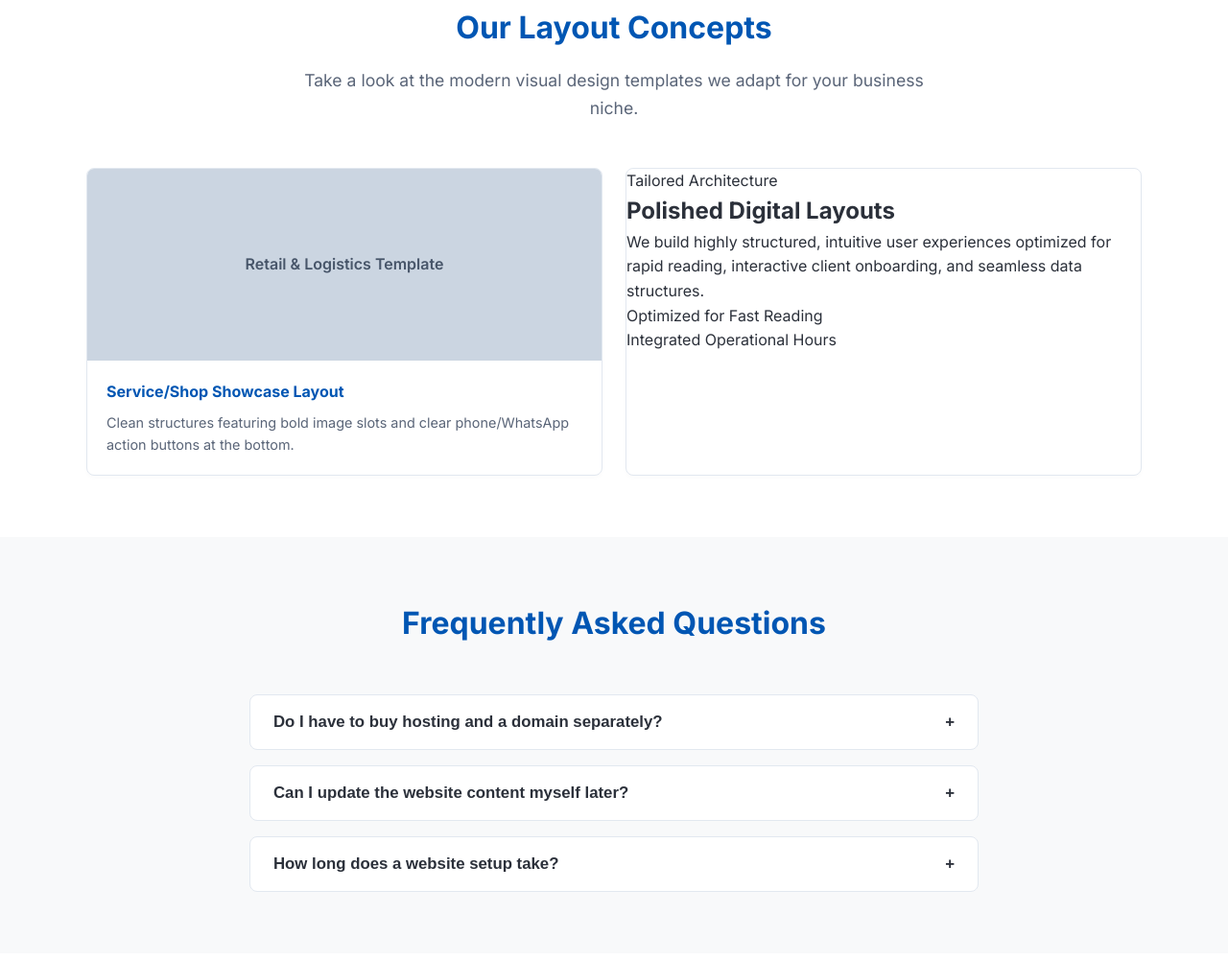
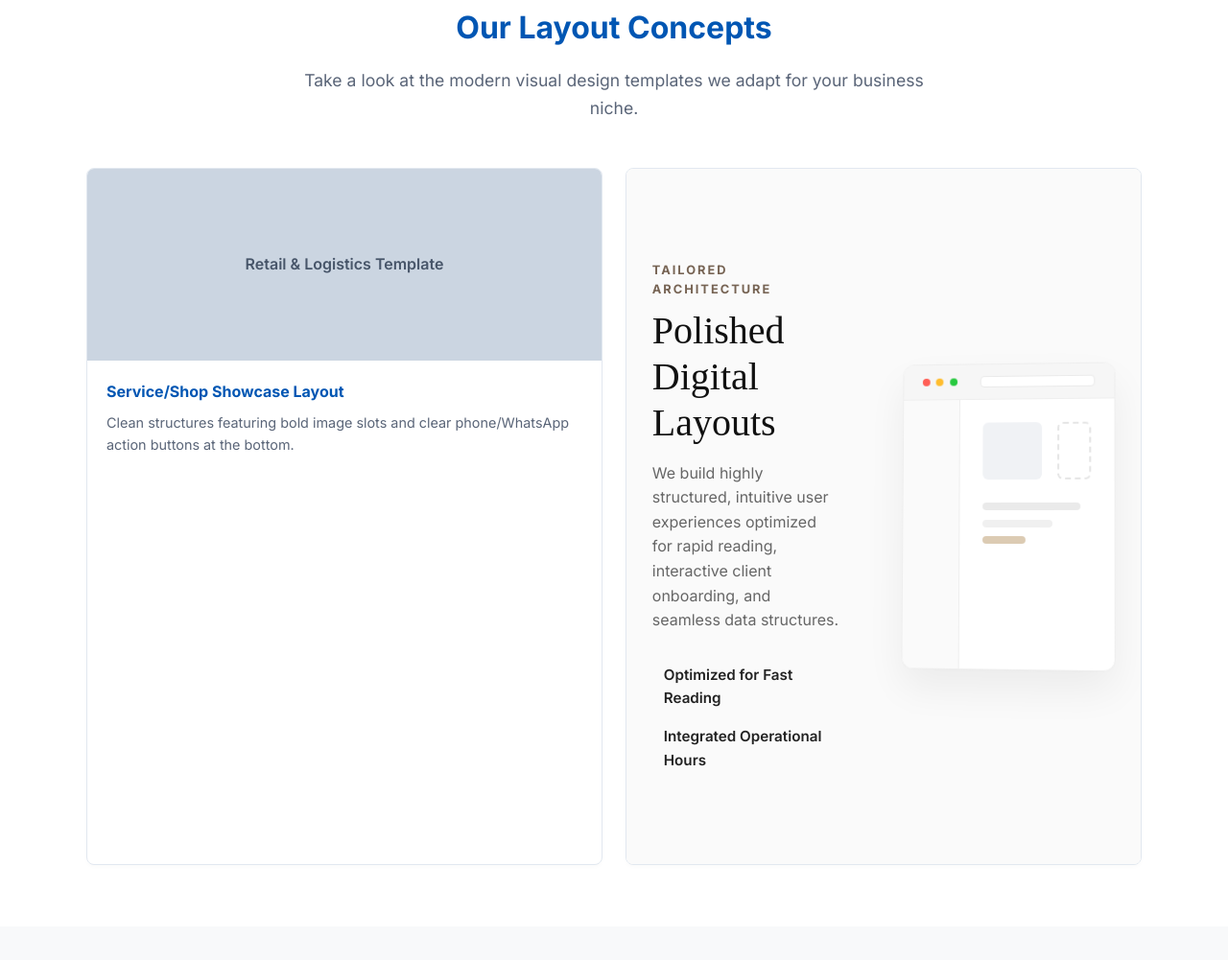
Before and after one commit to milliank26-cpu/MLK-DIGITAL, a plain HTML site: page index.html in a window 1280 px wide. Shown: the part 3422-4423 px from the top of the page at 96% size. Drawn offline with Linux system fonts and the light colour scheme.

Commit message:
Add styles for showcase section and UI components

```diff
--- a/style.css
+++ b/style.css
@@ -671,3 +671,191 @@ body {
         width: 100%;
     }
 }
+/* --- ABSTRACT UI SHOWCASE SECTION STYLES --- */
+.showcase-section {
+    padding: 6rem 0;
+    background-color: #fafafa;
+    overflow: hidden;
+}
+
+.showcase-container {
+    width: 90%;
+    max-width: 1200px;
+    margin: 0 auto;
+    display: grid;
+    grid-template-columns: 1fr 1fr;
+    gap: 4rem;
+    align-items: center;
+}
+
+/* Left Content Styles */
+.showcase-content .showcase-tag {
+    font-size: 0.8rem;
+    text-transform: uppercase;
+    letter-spacing: 2px;
+    color: #766353;
+    font-weight: 700;
+    display: block;
+    margin-bottom: 0.5rem;
+}
+
+.showcase-content h2 {
+    font-family: 'Playfair Display', serif;
+    font-size: 2.5rem;
+    font-weight: 500;
+    line-height: 1.2;
+    color: #111111;
+    margin-bottom: 1rem;
+}
+
+.showcase-content p {
+    color: #666666;
+    font-size: 1rem;
+    line-height: 1.6;
+    margin-bottom: 2rem;
+}
+
+.showcase-features {
+    display: flex;
+    flex-direction: column;
+    gap: 1rem;
+}
+
+.sc-feat {
+    display: flex;
+    align-items: center;
+    gap: 0.75rem;
+    font-weight: 600;
+    font-size: 0.95rem;
+    color: #222222;
+}
+
+.sc-feat i {
+    color: #c5a880;
+}
+
+/* Right Abstract UI Graphic Styles */
+.showcase-visual-wrapper {
+    display: flex;
+    justify-content: center;
+    align-items: center;
+    perspective: 1000px; /* Slight depth perspective */
+}
+
+.abstract-ui-canvas {
+    width: 100%;
+    max-width: 480px;
+    height: 320px;
+    background: #ffffff;
+    border-radius: 12px;
+    box-shadow: 0 20px 40px rgba(0, 0, 0, 0.06), 0 1px 3px rgba(0, 0, 0, 0.02);
+    border: 1px solid #eeeeee;
+    display: flex;
+    flex-direction: column;
+    overflow: hidden;
+    transform: rotateY(-5deg) rotateX(2deg); /* Modern, slight 3D slant */
+    transition: transform 0.5s ease;
+}
+
+.abstract-ui-canvas:hover {
+    transform: rotateY(0deg) rotateX(0deg) translateY(-5px);
+    box-shadow: 0 25px 50px rgba(0, 0, 0, 0.1);
+}
+
+/* UI Window Header Header Elements */
+.ui-window-header {
+    background-color: #f6f6f6;
+    padding: 0.75rem 1.25rem;
+    display: flex;
+    align-items: center;
+    gap: 1.5rem;
+    border-bottom: 1px solid #eeeeee;
+}
+
+.ui-dots {
+    display: flex;
+    gap: 0.4rem;
+}
+
+.ui-dots span {
+    width: 8px;
+    height: 8px;
+    border-radius: 50%;
+    background-color: #e5e5e5;
+}
+
+.ui-dots span:nth-child(1) { background-color: #ff5f56; } /* Mac-style window controls */
+.ui-dots span:nth-child(2) { background-color: #ffbd2e; }
+.ui-dots span:nth-child(3) { background-color: #27c93f; }
+
+.ui-search-bar {
+    height: 12px;
+    width: 120px;
+    background-color: #ffffff;
+    border-radius: 4px;
+    border: 1px solid #eaeaea;
+}
+
+/* UI Main Body Workspace Mockup */
+.ui-window-body {
+    flex-grow: 1;
+    display: flex;
+}
+
+.ui-sidebar-mock {
+    width: 60px;
+    background-color: #fafafa;
+    border-right: 1px solid #eeeeee;
+    padding: 1rem;
+}
+
+.ui-main-panel-mock {
+    flex-grow: 1;
+    padding: 1.5rem;
+    display: flex;
+    flex-direction: column;
+    gap: 1.5rem;
+}
+
+.ui-card-row {
+    display: flex;
+    gap: 1rem;
+}
+
+.ui-card-mock {
+    height: 60px;
+    background-color: #f4f6f8;
+    border-radius: 6px;
+}
+
+.ui-card-mock.large { flex-grow: 2; background-color: #f0f2f5; }
+.ui-card-mock.small { flex-grow: 1; border: 2px dashed #e5e5e5; background: none; }
+
+.ui-lines-block {
+    display: flex;
+    flex-direction: column;
+    gap: 0.6rem;
+}
+
+.ui-line-mock {
+    height: 8px;
+    background-color: #eaeaea;
+    border-radius: 4px;
+}
+
+.ui-line-mock.long { width: 90%; }
+.ui-line-mock.mid { width: 65%; background-color: #f0f0f0; }
+.ui-line-mock.short { width: 40%; background-color: #c5a880; opacity: 0.6; } /* Accent lines */
+
+/* Responsive adaptations */
+@media (max-width: 768px) {
+    .showcase-container {
+        grid-template-columns: 1fr;
+        gap: 3rem;
+        text-align: left;
+    }
+    .abstract-ui-canvas {
+        transform: none; /* Flatten on mobile devices for easy viewing */
+        max-width: 100%;
+    }
+}
```
